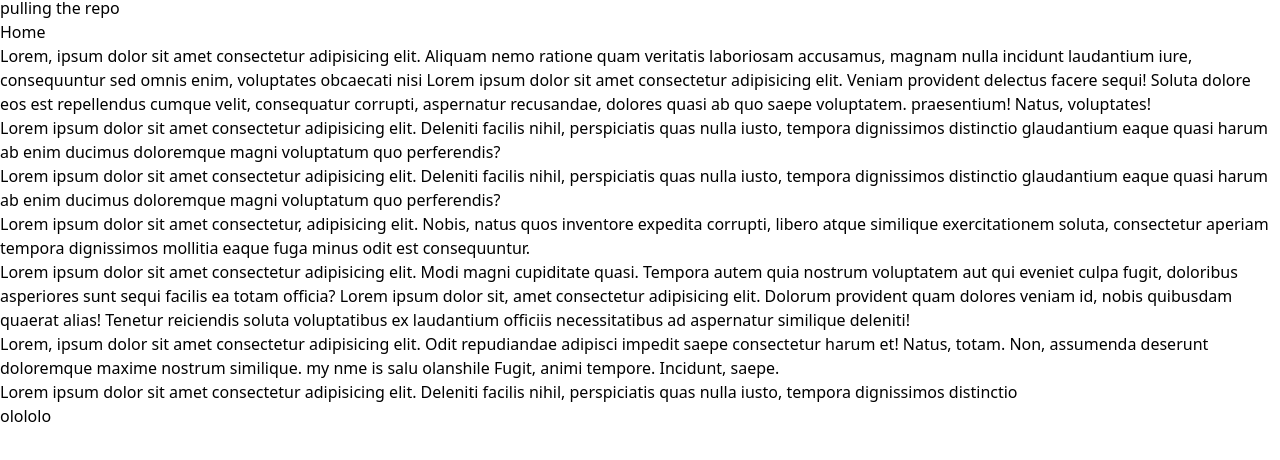
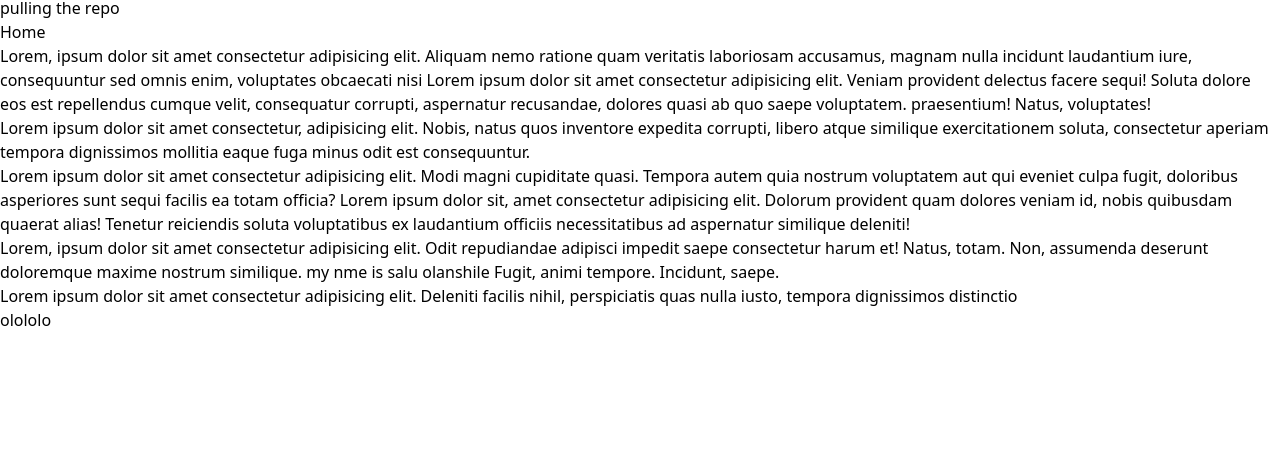
Before and after one commit to Khaffycodes/tutorial-tcss, a plain HTML site: page index.html in a window 1280 px wide. Shown: the part 40-500 px from the top of the page. Drawn offline with nearby package versions, Linux system fonts and the light colour scheme.

Commit message:
deleted paragraph

```diff
--- a/index.html
+++ b/index.html
@@ -34,18 +34,7 @@
         <li></li>
       </ul>
     </nav>
-    <p>
-      Lorem ipsum dolor sit amet consectetur adipisicing elit. Deleniti facilis
-      nihil, perspiciatis quas nulla iusto, tempora dignissimos distinctio
-      glaudantium eaque quasi harum ab enim ducimus doloremque magni voluptatum
-      quo perferendis?
-    </p>
-    <p>
-      Lorem ipsum dolor sit amet consectetur adipisicing elit. Deleniti facilis
-      nihil, perspiciatis quas nulla iusto, tempora dignissimos distinctio
-      glaudantium eaque quasi harum ab enim ducimus doloremque magni voluptatum
-      quo perferendis?
-    </p>
+
     <h2>
       Lorem ipsum dolor sit amet consectetur, adipisicing elit. Nobis, natus
       quos inventore expedita corrupti, libero atque similique exercitationem
```
